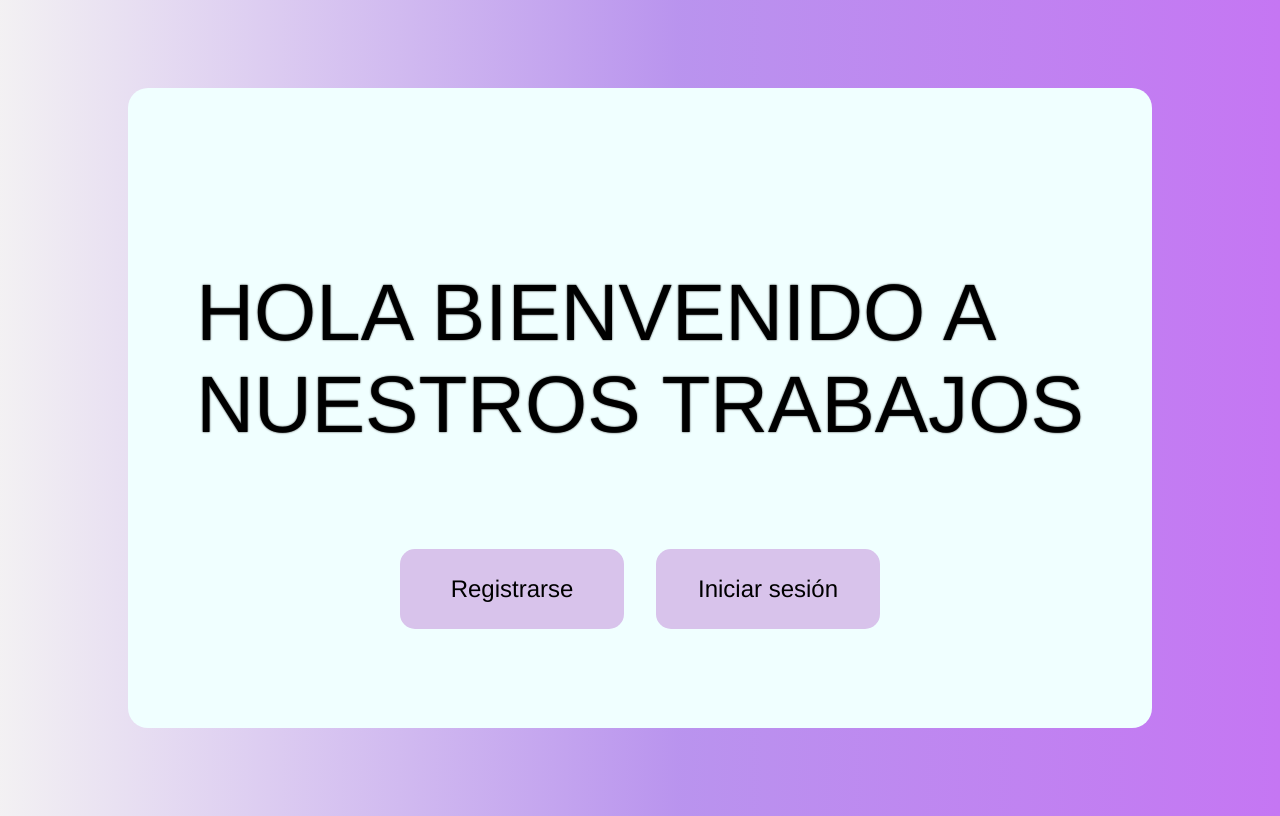
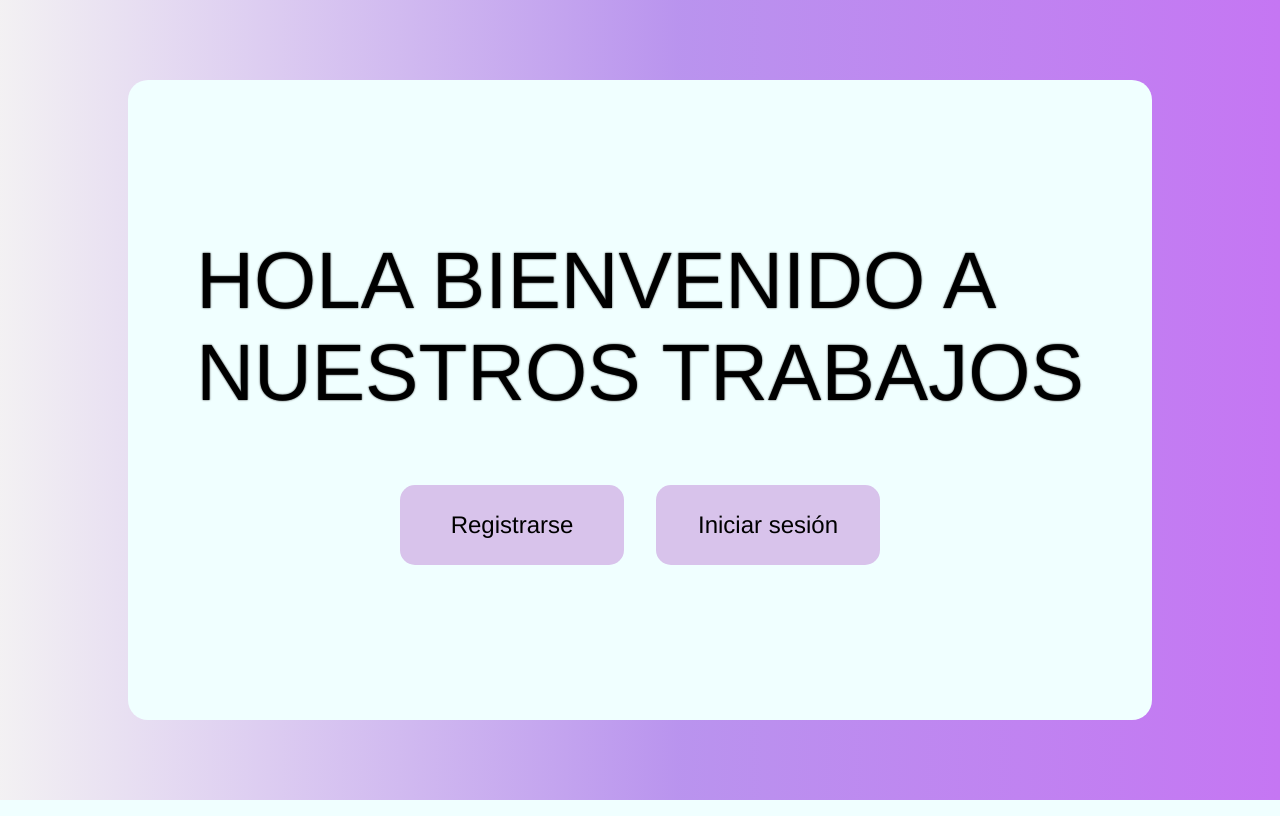
Before and after one commit to MilanesaGav/PROYECTO-DIN, a PHP site: page /0-Principal.html in a window 1280 px wide. Run offline with PHP 8.4, Linux system fonts and the light colour scheme.

Commit message:
cosillas

```diff
--- a/pag linda/4-DisPrehechos.html
+++ b/pag linda/4-DisPrehechos.html
@@ -13,7 +13,7 @@
         <div id="principal">
             <div id="horizontal">
                 <div  id="menu1">
-                    <a href="https://www.youtube.com" target="lienzo">hola</a>
+                    <a href="-35.html" target="lienzo">hola</a>
                 </div>
 
                 <iframe name="lienzo" id="LienzoBlanco" > </iframe>
--- a/pag linda/style0.css
+++ b/pag linda/style0.css
@@ -1,7 +1,17 @@
-body{
+/* Reseteo universal para evitar márgenes ocultos */
+* {
+    margin: 0;
+    padding: 0;
+    box-sizing: border-box;
+}
+
+body {
     background: #f2f0f2;
     background: linear-gradient(90deg,rgba(242, 240, 242, 0.94) 0%, rgba(172, 127, 235, 0.84) 53%, rgb(197, 118, 243) 100%);
+    overflow: hidden; /* Esto bloquea cualquier scroll accidental si la pantalla es muy chica */
 }
+
+
 
 main{
     display:flex;
@@ -25,6 +35,7 @@ main{
     font-family:'Franklin Gothic Medium', 'Arial Narrow', Arial, sans-serif;
     font-size: 5em;
     text-shadow: 0 0 2px #212121;
+    margin-bottom: 3rem;
 }
 
 .boton{
@@ -38,9 +49,8 @@ main{
 }
 
 .boton:hover{
-    width: 15rem;
+    transform: scale(1.08);
     font-family:'Franklin Gothic Medium', 'Arial Narrow', Arial, sans-serif;
-    height: 6rem;
     background: rgba(152, 47, 238, 0.84);
     box-shadow: 0 0 15px #8b36d5;
     font-size: 2rem;
--- a/pag linda/style2.css
+++ b/pag linda/style2.css
@@ -63,9 +63,8 @@
 }
 
 .botonsito:hover{
-    width: 12rem;
+    transform: scale(1.08);
     font-family:'Franklin Gothic Medium', 'Arial Narrow', Arial, sans-serif;
-    height: 4rem;
     background: rgba(152, 47, 238, 0.84);
     box-shadow: 0 0 15px #8b36d5;
     font-size: 2rem;
```
